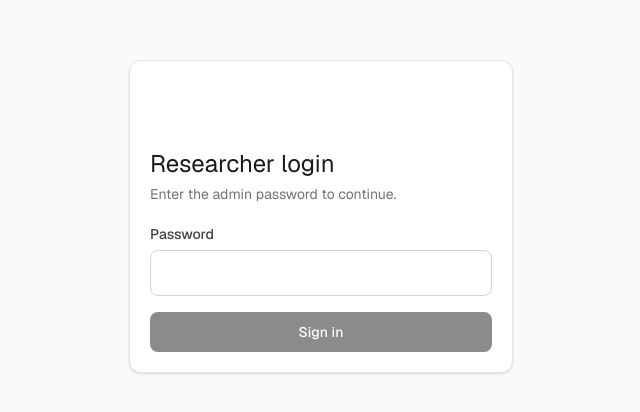
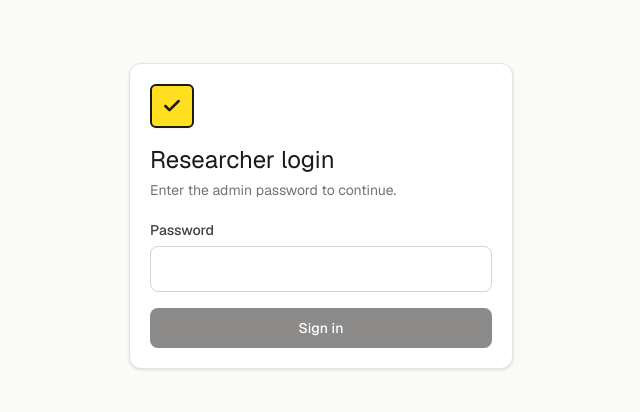
Before and after one commit to TorsuD/quiz-check, a Next.js app: page /admin/login in a window 1280 px wide. Shown: the part 184-596 px from the top of the page, without its empty margins (319-959 px from the left). Built offline with nearby package versions, Linux system fonts and the light colour scheme; some icons are missing.

Commit message:
components for icons

```diff
--- /dev/null
+++ b/components/icons.tsx
@@ -0,0 +1,160 @@
+import type { SVGProps } from "react";
+
+type IconProps = SVGProps<SVGSVGElement>;
+
+function Icon({ children, ...props }: IconProps) {
+  return (
+    <svg
+      viewBox="0 0 24 24"
+      fill="none"
+      stroke="currentColor"
+      strokeWidth={2}
+      strokeLinecap="round"
+      strokeLinejoin="round"
+      aria-hidden="true"
+      width="1em"
+      height="1em"
+      {...props}
+    >
+      {children}
+    </svg>
+  );
+}
+
+export const CheckIcon = (p: IconProps) => (
+  <Icon {...p}>
+    <path d="M20 6 9 17l-5-5" />
+  </Icon>
+);
+export const XIcon = (p: IconProps) => (
+  <Icon {...p}>
+    <path d="M18 6 6 18M6 6l12 12" />
+  </Icon>
+);
+export const ShieldIcon = (p: IconProps) => (
+  <Icon {...p}>
+    <path d="M12 22s8-4 8-10V5l-8-3-8 3v7c0 6 8 10 8 10Z" />
+    <path d="m9 12 2 2 4-4" />
+  </Icon>
+);
+export const ClockIcon = (p: IconProps) => (
+  <Icon {...p}>
+    <circle cx="12" cy="12" r="9" />
+    <path d="M12 7v5l3 2" />
+  </Icon>
+);
+export const SaveIcon = (p: IconProps) => (
+  <Icon {...p}>
+    <path d="M5 3h11l3 3v13a2 2 0 0 1-2 2H7a2 2 0 0 1-2-2Z" />
+    <path d="M8 3v5h7M8 21v-7h8v7" />
+  </Icon>
+);
+export const DownloadIcon = (p: IconProps) => (
+  <Icon {...p}>
+    <path d="M12 3v12m0 0-4-4m4 4 4-4M4 17v2a2 2 0 0 0 2 2h12a2 2 0 0 0 2-2v-2" />
+  </Icon>
+);
+export const FileIcon = (p: IconProps) => (
+  <Icon {...p}>
+    <path d="M14 3H7a2 2 0 0 0-2 2v14a2 2 0 0 0 2 2h10a2 2 0 0 0 2-2V8Z" />
+    <path d="M14 3v5h5M9 13h6M9 17h4" />
+  </Icon>
+);
+export const UsersIcon = (p: IconProps) => (
+  <Icon {...p}>
+    <circle cx="9" cy="8" r="3.5" />
+    <path d="M2.5 20a6.5 6.5 0 0 1 13 0M16 4.5a3.5 3.5 0 0 1 0 7M18.5 20a6.5 6.5 0 0 0-3-5.5" />
+  </Icon>
+);
+export const ChartIcon = (p: IconProps) => (
+  <Icon {...p}>
+    <path d="M4 20V10M10 20V4M16 20v-7M22 20H2" />
+  </Icon>
+);
+export const SparklesIcon = (p: IconProps) => (
+  <Icon {...p}>
+    <path d="M12 3l1.8 4.7L18.5 9.5l-4.7 1.8L12 16l-1.8-4.7L5.5 9.5l4.7-1.8Z" />
+    <path d="M19 15l.8 2.2L22 18l-2.2.8L19 21l-.8-2.2L16 18l2.2-.8Z" />
+  </Icon>
+);
+export const FlagIcon = (p: IconProps) => (
+  <Icon {...p}>
+    <path d="M5 21V4M5 4h11l-2 4 2 4H5" />
+  </Icon>
+);
+export const ArrowRightIcon = (p: IconProps) => (
+  <Icon {...p}>
+    <path d="M5 12h14m-6-6 6 6-6 6" />
+  </Icon>
+);
+export const ArrowLeftIcon = (p: IconProps) => (
+  <Icon {...p}>
+    <path d="M19 12H5m6 6-6-6 6-6" />
+  </Icon>
+);
+export const QrIcon = (p: IconProps) => (
+  <Icon {...p}>
+    <rect x="3" y="3" width="7" height="7" rx="1" />
+    <rect x="14" y="3" width="7" height="7" rx="1" />
+    <rect x="3" y="14" width="7" height="7" rx="1" />
+    <path d="M14 14h3v3h-3zM20 14v.01M14 20h.01M17 20h4v-3" />
+  </Icon>
+);
+export const LinkIcon = (p: IconProps) => (
+  <Icon {...p}>
+    <path d="M10 14a4 4 0 0 0 5.7 0l3-3a4 4 0 0 0-5.7-5.7l-1 1" />
+    <path d="M14 10a4 4 0 0 0-5.7 0l-3 3a4 4 0 0 0 5.7 5.7l1-1" />
+  </Icon>
+);
+export const PlusIcon = (p: IconProps) => (
+  <Icon {...p}>
+    <path d="M12 5v14M5 12h14" />
+  </Icon>
+);
+export const AlertIcon = (p: IconProps) => (
+  <Icon {...p}>
+    <path d="M12 9v4m0 4h.01M10.3 3.9 1.8 18a2 2 0 0 0 1.7 3h17a2 2 0 0 0 1.7-3L13.7 3.9a2 2 0 0 0-3.4 0Z" />
+  </Icon>
+);
+export const LockIcon = (p: IconProps) => (
+  <Icon {...p}>
+    <rect x="4" y="11" width="16" height="10" rx="2" />
+    <path d="M8 11V7a4 4 0 0 1 8 0v4" />
+  </Icon>
+);
+
+/** App mark: a rounded tile with a check, in the brand gradient. */
+export function LogoMark({ className = "h-8 w-8 text-base", inverted = false }: { className?: string; inverted?: boolean }) {
+  const colors = inverted
+    ? "bg-white text-brand-600"
+    : "bg-yellow-300 text-ink";
+  return (
+    <span className={`inline-flex shrink-0 items-center justify-center rounded-md border-2 border-line shadow-xs ${colors} ${className}`}>
+      <CheckIcon strokeWidth={3} />
+    </span>
+  );
+}
+
+export const MenuIcon = (p: IconProps) => (
+  <Icon {...p}>
+    <path d="M4 6h16M4 12h16M4 18h16" />
+  </Icon>
+);
+export const LogOutIcon = (p: IconProps) => (
+  <Icon {...p}>
+    <path d="M15 4h3a2 2 0 0 1 2 2v12a2 2 0 0 1-2 2h-3M10 17l-5-5 5-5M5 12h11" />
+  </Icon>
+);
+export const PaletteIcon = (p: IconProps) => (
+  <Icon {...p}>
+    <path d="M12 3a9 9 0 1 0 0 18c1.1 0 1.7-.9 1.4-1.9l-.3-1A1.6 1.6 0 0 1 14.6 16H17a4 4 0 0 0 4-4c0-5-4-9-9-9Z" />
+    <circle cx="7.5" cy="11" r="1" />
+    <circle cx="10" cy="7" r="1" />
+    <circle cx="15" cy="7.5" r="1" />
+  </Icon>
+);
+export const TrashIcon = (p: IconProps) => (
+  <Icon {...p}>
+    <path d="M3 6h18M8 6V4h8v2M19 6l-1 14H6L5 6M10 11v6M14 11v6" />
+  </Icon>
+);
```
